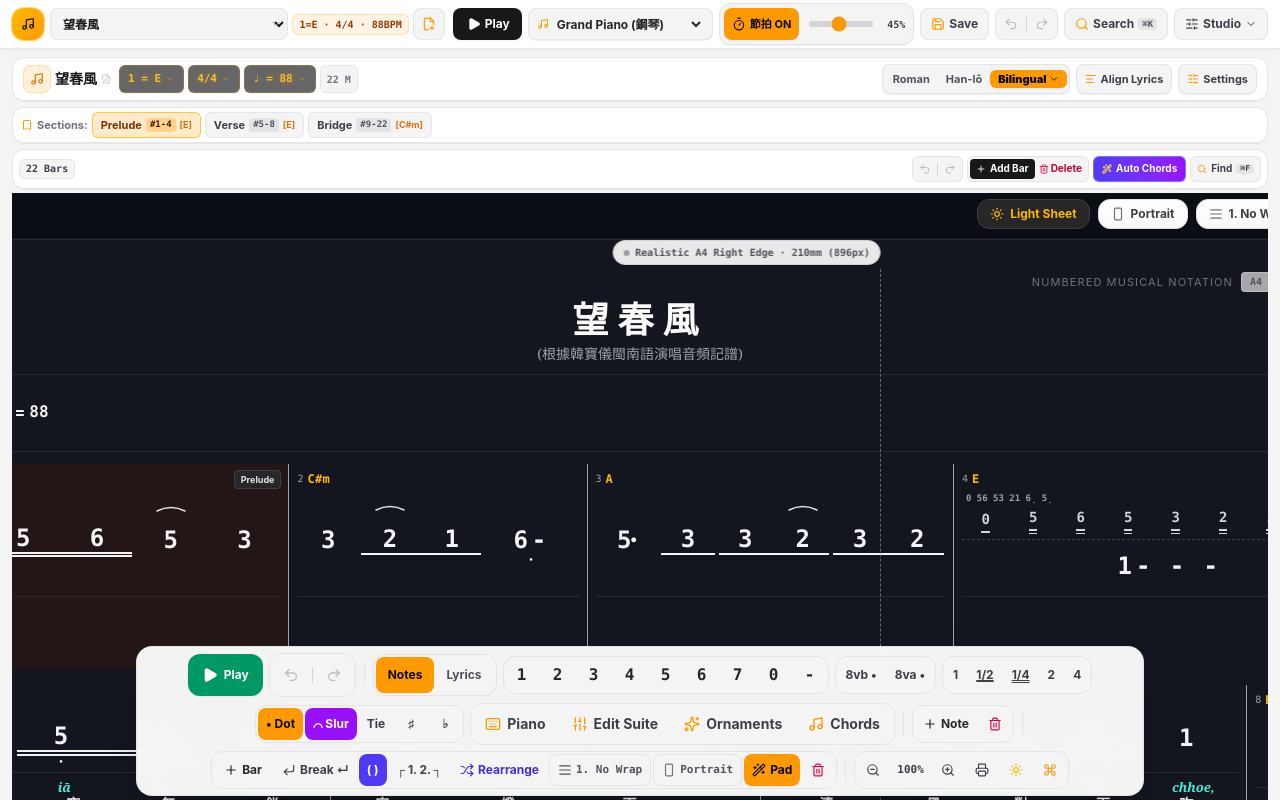
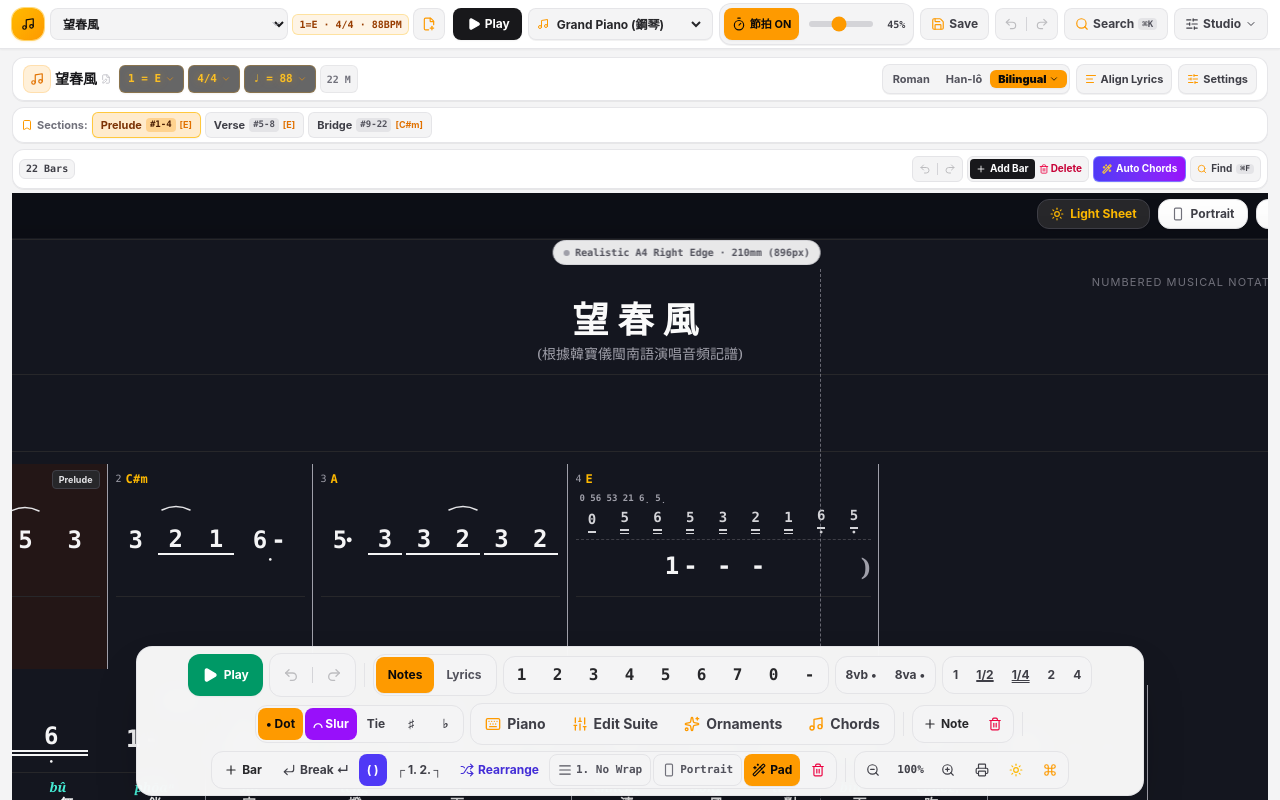
Before and after one commit to CyberOoHim/easy-composer, a Next.js app: page / in a window 1280 px wide. Shown: the top 800 px of the page. Built offline with nearby package versions, Linux system fonts and the light colour scheme.

Commit message:
refactor: optimize no_wrap layout measure sizing
Update measure width calculation to use a natural, collision-free base and improve layout description for better clarity.

```diff
--- a/components/composer/FloatingScoreHud.tsx
+++ b/components/composer/FloatingScoreHud.tsx
@@ -1362,7 +1362,7 @@ export const FloatingScoreHud: React.FC<FloatingScoreHudProps> = ({
                 }`}
                 title={`Layout mode: ${
                   sheetWrapMode === 'no_wrap'
-                    ? '1. No Wrap (Lines spread completely; wraps only at delimiters & breaks). Click to rotate to 2. Auto Fit.'
+                    ? '1. No Wrap (Lines spread naturally without forced extension; wraps only at delimiters & breaks). Click to rotate to 2. Auto Fit.'
                     : sheetWrapMode === 'auto_fit'
                     ? '2. Auto fit in (Forced measures per line). Click to rotate to 3. Auto Wrap.'
                     : '3. Auto wrap (Dynamic collision-free spacing). Click to rotate to 1. No Wrap.'
--- a/components/composer/RealSheetCanvas.tsx
+++ b/components/composer/RealSheetCanvas.tsx
@@ -523,15 +523,20 @@ export const RealSheetCanvas: React.FC<RealSheetCanvasProps> = ({
   // Landscape: 297mm (~1240px / max-w-[1240px])
   const standardSheetWidth = sheetOrientation === 'landscape' ? 1240 : 896;
 
+  // Natural measure width for no_wrap mode (spacious, collision-free, unstretched)
+  const getNaturalMeasureWidth = useCallback((engravedM: EngravedMeasure) => {
+    return Math.max(160, Math.round((engravedM.requiredWidth || 160) * 1.08));
+  }, []);
+
   // Compute required width for longest system line
   const longestSystemLineWidth = useMemo(() => {
     if (!systems || systems.length === 0) return 0;
     return Math.max(
       ...systems.map(sys =>
-        sys.measures.reduce((sum, m) => sum + (m.requiredWidth || 120), 0)
+        sys.measures.reduce((sum, m) => sum + getNaturalMeasureWidth(m), 0)
       )
     );
-  }, [systems]);
+  }, [systems, getNaturalMeasureWidth]);
 
   // Total required sheet width for no_wrap: accommodates longest line plus paper padding
   // Paper padding: p-3.5 (14px) sm:p-6 (24px) md:p-8 (32px each side = 64px) + margin clearance
@@ -1918,7 +1923,7 @@ export const RealSheetCanvas: React.FC<RealSheetCanvasProps> = ({
             }`}
             title={`Layout Mode: ${
               sheetWrapMode === 'no_wrap'
-                ? '1. No Wrap (Lines spread completely; wraps only at delimiters & breaks). Click to switch to 2. Auto Fit.'
+                ? '1. No Wrap (Lines spread naturally without forced extension; wraps only at delimiters & breaks). Click to switch to 2. Auto Fit.'
                 : sheetWrapMode === 'auto_fit'
                 ? '2. Auto fit in (Forced measures per line). Click to switch to 3. Auto Wrap.'
                 : '3. Auto wrap (Dynamic collision-free spacing). Click to switch to 1. No Wrap.'
@@ -2283,7 +2288,9 @@ export const RealSheetCanvas: React.FC<RealSheetCanvasProps> = ({
             <div
               key={`system-${system.systemIndex}`}
               id={`sheet-system-${system.systemIndex}`}
-              className={`relative w-full flex items-stretch border-l-2 print:overflow-visible print:w-full print:break-inside-avoid ${
+              className={`relative flex items-stretch border-l-2 print:overflow-visible print:w-full print:break-inside-avoid ${
+                sheetWrapMode === 'no_wrap' ? 'w-fit self-start' : 'w-full'
+              } ${
                 sheetTheme === 'dark' ? 'border-zinc-400' : 'border-zinc-800'
               }`}
             >
@@ -2303,14 +2310,23 @@ export const RealSheetCanvas: React.FC<RealSheetCanvasProps> = ({
                       }
                     }}
                     style={{
-                      flex: sheetWrapMode === 'auto_wrap' || sheetWrapMode === 'no_wrap'
+                      flex: sheetWrapMode === 'no_wrap'
+                        ? '0 0 auto'
+                        : sheetWrapMode === 'auto_wrap'
                         ? `${Math.max(1, Math.round(engravedM.requiredWidth || 100))}`
                         : 1,
-                      minWidth: sheetWrapMode === 'auto_wrap' || sheetWrapMode === 'no_wrap'
+                      width: sheetWrapMode === 'no_wrap'
+                        ? `${getNaturalMeasureWidth(engravedM)}px`
+                        : undefined,
+                      minWidth: sheetWrapMode === 'no_wrap'
+                        ? `${Math.max(150, Math.round((engravedM.requiredWidth || 150) * 1.02))}px`
+                        : sheetWrapMode === 'auto_wrap'
                         ? `${Math.min(240, Math.round((engravedM.requiredWidth || 110) * 0.75))}px`
                         : `${Math.round((engravedM.requiredWidth || 110) * 0.65)}px`,
                     }}
-                    className={`relative flex-1 flex flex-col justify-between px-1.5 sm:px-2 pt-1.5 pb-1 transition-colors cursor-pointer group measure-containment touch-manipulation print:bg-transparent ${
+                    className={`relative ${
+                      sheetWrapMode === 'no_wrap' ? 'flex-none' : 'flex-1'
+                    } flex flex-col justify-between px-1.5 sm:px-2 pt-1.5 pb-1 transition-colors cursor-pointer group measure-containment touch-manipulation print:bg-transparent ${
                       isSelectedMeasure
                         ? sheetTheme === 'dark' ? 'bg-amber-950/30' : 'bg-amber-50/40'
                         : sheetTheme === 'dark' ? 'hover:bg-zinc-800/60' : 'hover:bg-zinc-50/80'
```
